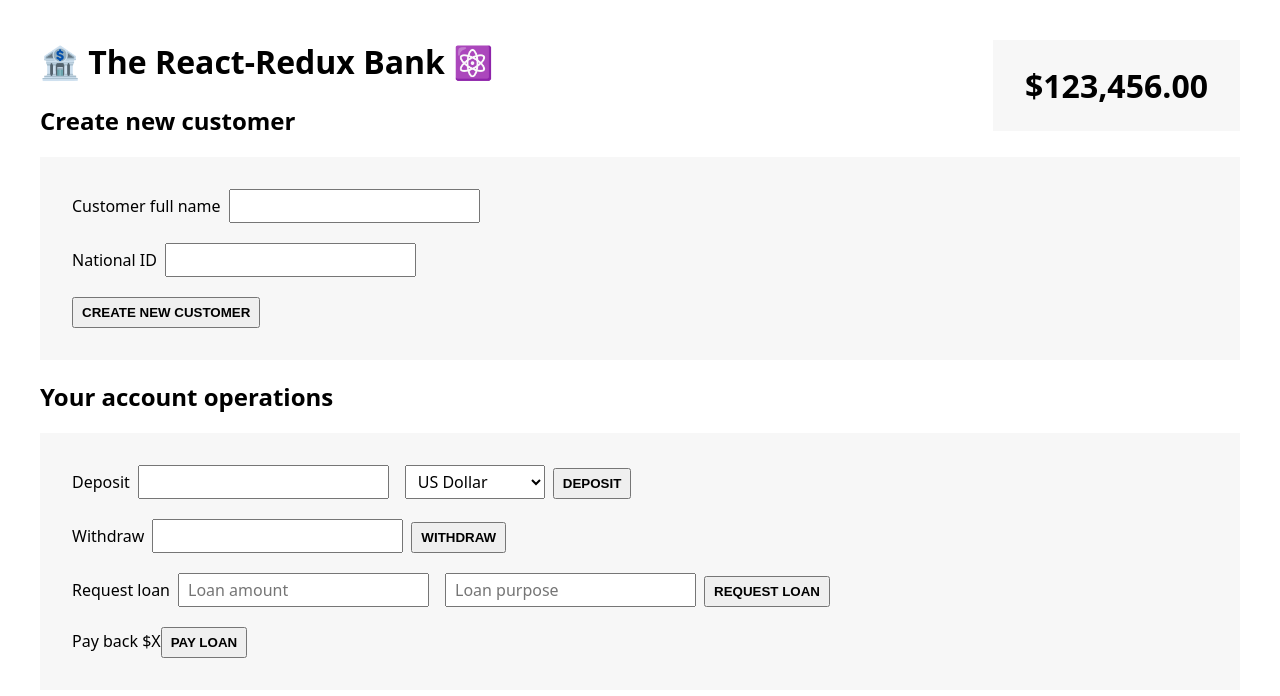
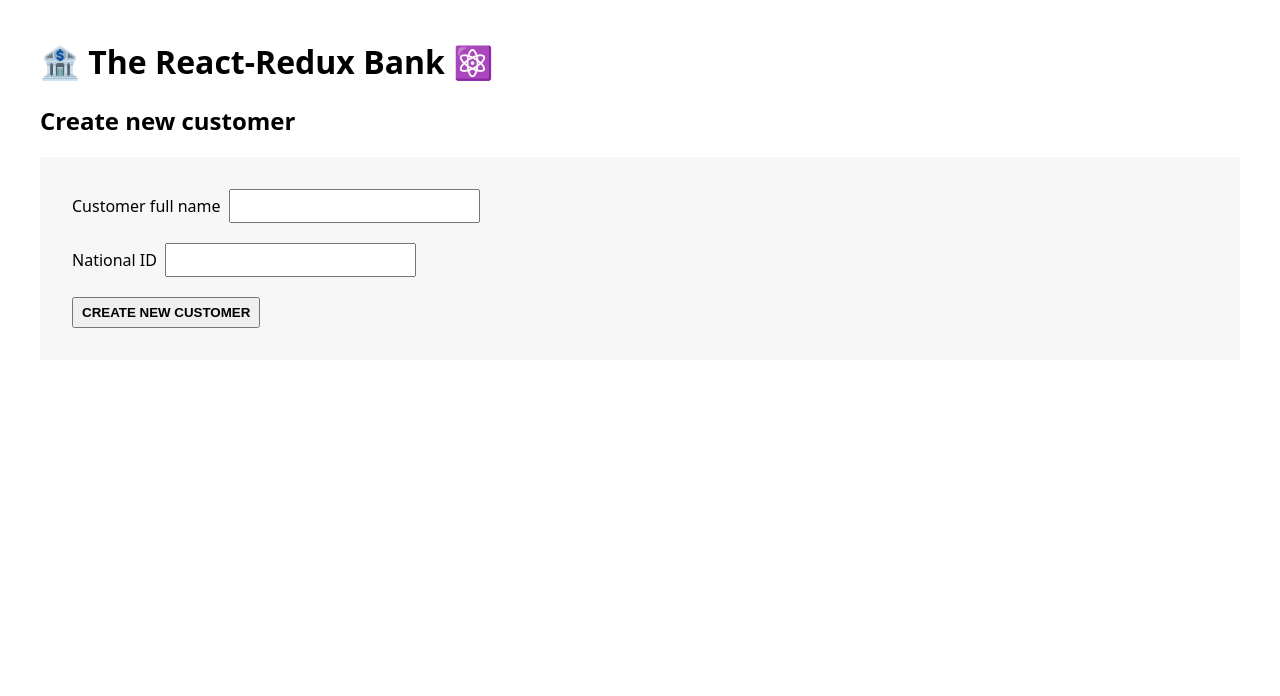
Before and after one commit to deepakkr62/redux-intro, a React (Create React App) app: page / in a window 1280 px wide. Shown: the top 696 px of the page. Built offline with nearby package versions, Linux system fonts and the light colour scheme.

Commit message:
Dispatching action from our react app

```diff
--- a/src/App.js
+++ b/src/App.js
@@ -2,15 +2,22 @@
 import Customer from "./features/customers/Customer";
 import AccountOperations from "./features/accounts/AccountOperations";
 import BalanceDisplay from "./features/accounts/BalanceDisplay";
+import { useSelector } from "react-redux";
 
 function App() {
+  const fullName = useSelector((store) => store.customer.fullName);
   return (
     <div>
       <h1>🏦 The React-Redux Bank ⚛️</h1>
-      <CreateCustomer />
-      <Customer />
-      <AccountOperations />
-      <BalanceDisplay />
+      {fullName === "" ? (
+        <CreateCustomer />
+      ) : (
+        <>
+          <Customer />
+          <AccountOperations />
+          <BalanceDisplay />
+        </>
+      )}
     </div>
   );
 }
--- a/src/features/accounts/AccountOperations.js
+++ b/src/features/accounts/AccountOperations.js
@@ -1,4 +1,11 @@
 import { useState } from "react";
+import { useDispatch, useSelector } from "react-redux";
+import {
+  Deposit,
+  Withdraw,
+  RequestLoan,
+  PayLoan,
+} from "../accounts/accountSlice";
 
 function AccountOperations() {
   const [depositAmount, setDepositAmount] = useState("");
@@ -7,13 +14,37 @@
   const [loanPurpose, setLoanPurpose] = useState("");
   const [currency, setCurrency] = useState("USD");
 
-  function handleDeposit() {}
+  const {
+    loan: currentLoan,
+    loanPurpose: currentLoanPurpose,
+    balance,
+  } = useSelector((store) => store.account);
+  console.log(balance);
 
-  function handleWithdrawal() {}
+  const dispatch = useDispatch();
 
-  function handleRequestLoan() {}
+  function handleDeposit() {
+    if (!depositAmount) return;
+    dispatch(Deposit(depositAmount));
+    setDepositAmount("");
+  }
 
-  function handlePayLoan() {}
+  function handleWithdrawal() {
+    if (!withdrawalAmount) return;
+    dispatch(Withdraw(withdrawalAmount));
+    setWithdrawalAmount("");
+  }
+
+  function handleRequestLoan() {
+    if (!loanAmount || !loanPurpose) return;
+    dispatch(RequestLoan(loanAmount, loanPurpose));
+    setLoanAmount("");
+    setLoanPurpose("");
+  }
+
+  function handlePayLoan() {
+    dispatch(PayLoan());
+  }
 
   return (
     <div>
@@ -66,10 +97,14 @@
           <button onClick={handleRequestLoan}>Request loan</button>
         </div>
 
-        <div>
-          <span>Pay back $X</span>
-          <button onClick={handlePayLoan}>Pay loan</button>
-        </div>
+        {currentLoan > 0 && (
+          <div>
+            <span>
+              Pay back {currentLoan} ({currentLoanPurpose})
+            </span>
+            <button onClick={handlePayLoan}>Pay loan</button>
+          </div>
+        )}
       </div>
     </div>
   );
--- a/src/features/customers/CreateCustomer.js
+++ b/src/features/customers/CreateCustomer.js
@@ -1,10 +1,17 @@
 import { useState } from "react";
+import { useDispatch } from "react-redux";
+import { createCustomer } from "../customers/customerSlice";
 
-function Customer() {
+function CreateCustomer() {
   const [fullName, setFullName] = useState("");
   const [nationalId, setNationalId] = useState("");
 
-  function handleClick() {}
+  const dispatch = useDispatch();
+
+  function handleClick() {
+    if (!fullName || !nationalId) return;
+    dispatch(createCustomer(fullName, nationalId));
+  }
 
   return (
     <div>
@@ -30,4 +37,4 @@
   );
 }
 
-export default Customer;
+export default CreateCustomer;
--- a/src/features/customers/Customer.js
+++ b/src/features/customers/Customer.js
@@ -3,7 +3,7 @@
 function Customer() {
   const customer = useSelector((store) => store.customer.fullName);
   console.log(customer);
-  return <h2>{customer}</h2>;
+  return <h2>👋 Welcome {customer}</h2>;
 }
 
 export default Customer;
```
